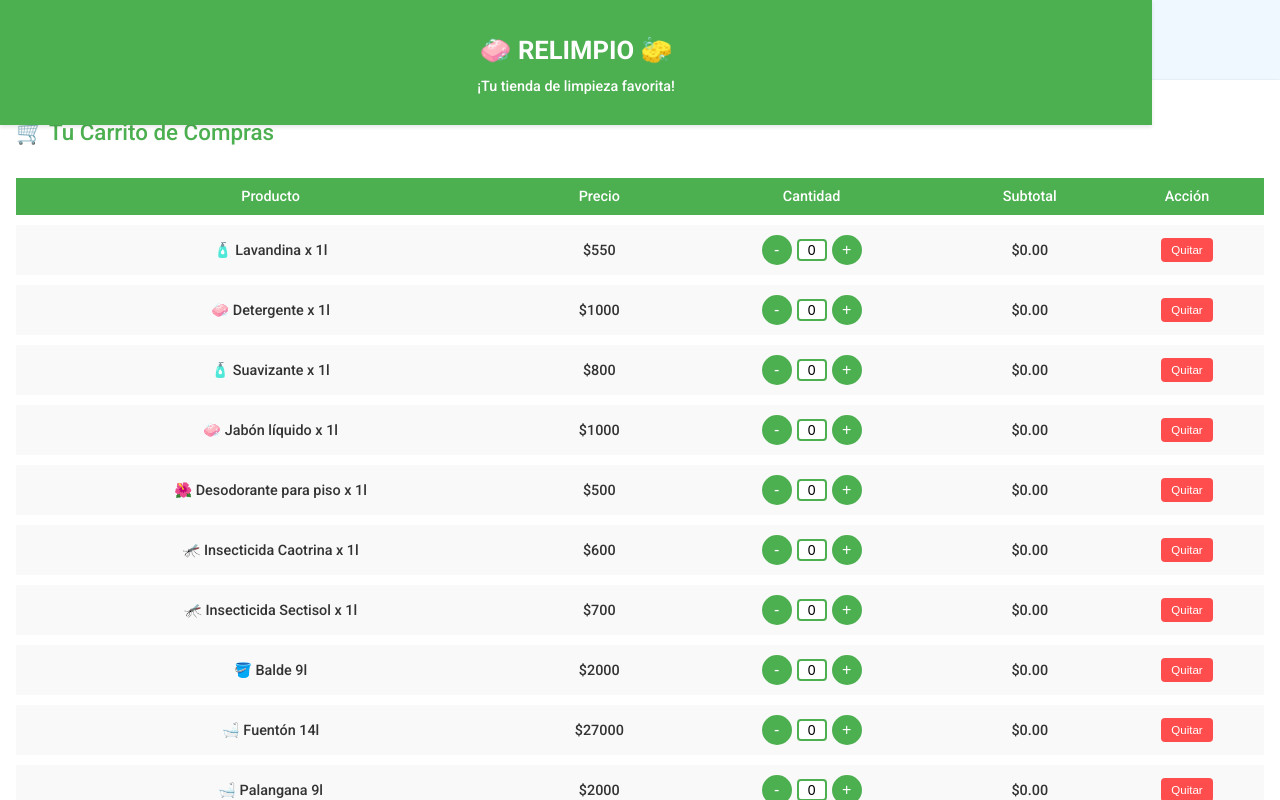
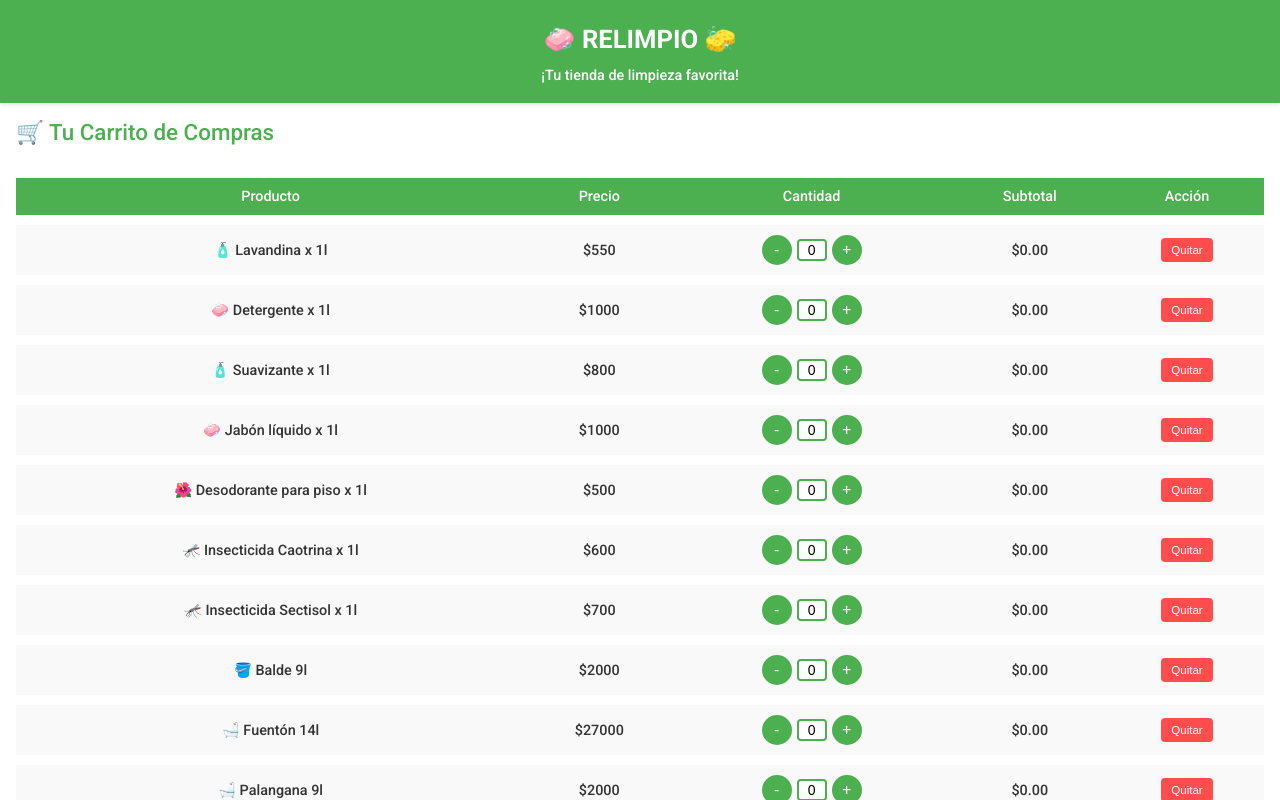
Before and after one commit to dardug/relimpio, a plain HTML site: page index.html in a window 1280 px wide. Drawn offline with Linux system fonts and the light colour scheme.

Commit message:
Update index.html

```diff
--- a/index.html
+++ b/index.html
@@ -34,9 +34,9 @@ header {
   background-color: #4CAF50;
   color: white;
   text-align: center;
-  padding: 0.8em;
+  padding: 0.1em;
   box-shadow: 0 2px 4px rgba(0,0,0,0.1);
-  width: 90%;
+  width: 100%;
   position: fixed;
   top: 0;
   left: 0;
```
